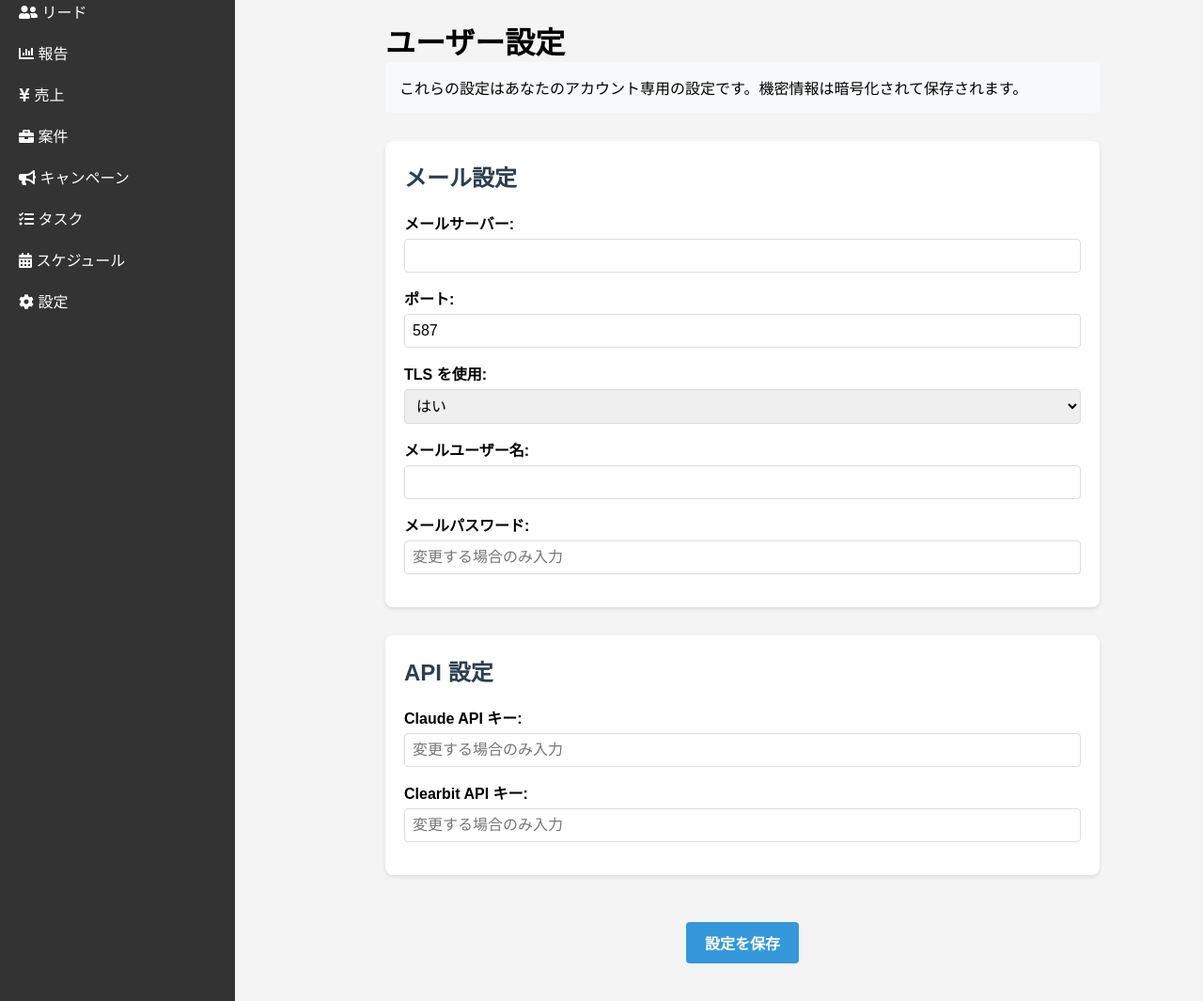
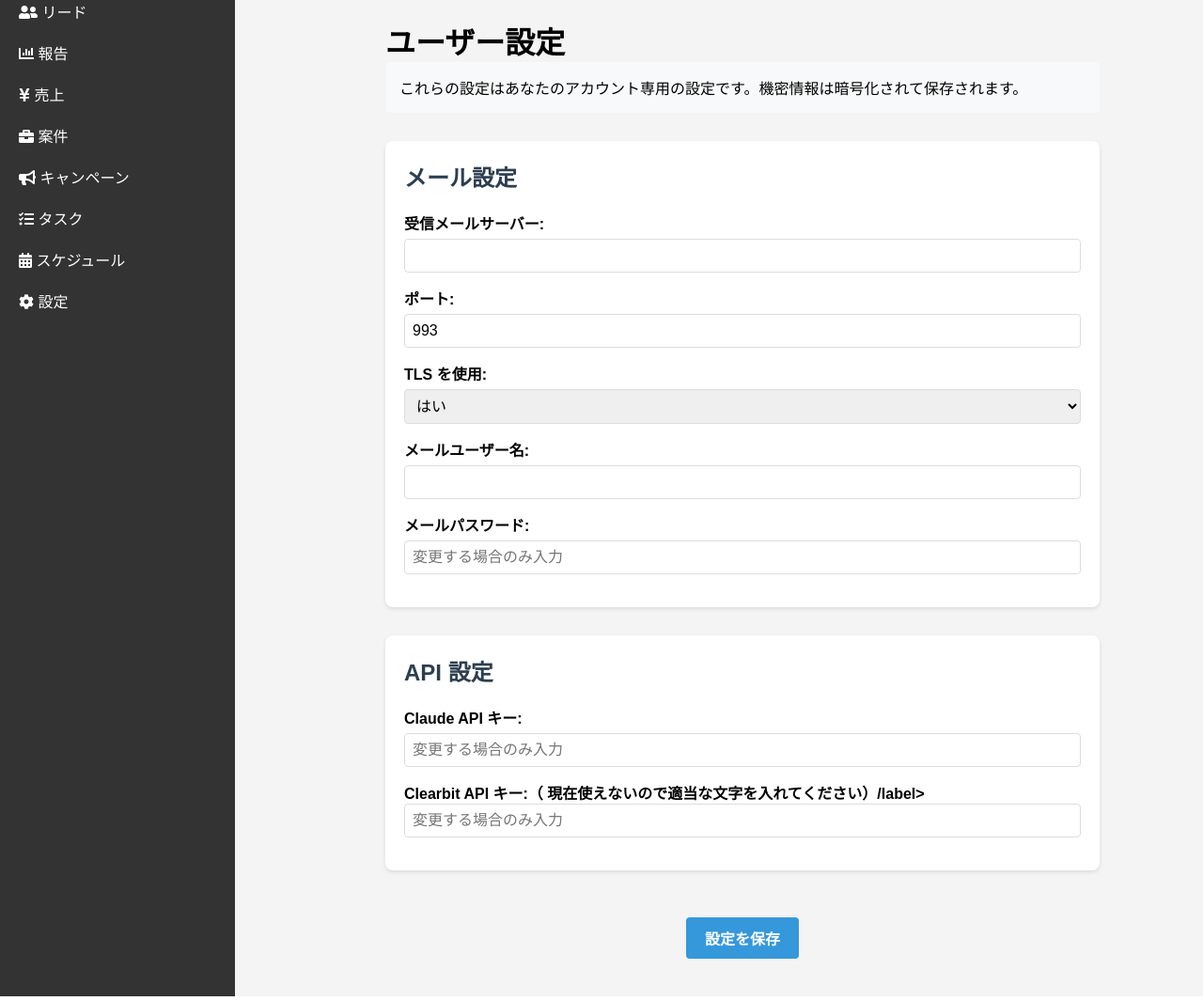
Before and after one commit to macnishio/CRMbyReplitCreate, a Flask app: page /settings/settings in a window 1280 px wide. Shown: the part 74-1139 px from the top of the page at 94% size. Run offline with Flask 3, Linux system fonts and the light colour scheme; the visitor is signed in with stand-in values (Sample User, id 1); data comes from the database, SQL or seed files in the repository.

Commit message:
完成版デプロイ

```diff
--- a/templates/settings/settings.html
+++ b/templates/settings/settings.html
@@ -11,12 +11,12 @@
         <div class="settings-section">
             <h2>メール設定</h2>
             <div class="form-group">
-                <label for="mail_server">メールサーバー:</label>
+                <label for="mail_server">受信メールサーバー:</label>
                 <input type="text" id="mail_server" name="mail_server" value="{{ settings.mail_server if settings else '' }}" required>
             </div>
             <div class="form-group">
                 <label for="mail_port">ポート:</label>
-                <input type="number" id="mail_port" name="mail_port" value="{{ settings.mail_port if settings else 587 }}" required>
+                <input type="number" id="mail_port" name="mail_port" value="{{ settings.mail_port if settings else 993 }}" required>
             </div>
             <div class="form-group">
                 <label for="mail_use_tls">TLS を使用:</label>
@@ -42,7 +42,7 @@
                 <input type="password" id="claude_api_key" name="claude_api_key" placeholder="変更する場合のみ入力">
             </div>
             <div class="form-group">
-                <label for="clearbit_api_key">Clearbit API キー:</label>
+                <label for="clearbit_api_key">Clearbit API キー:（ 現在使えないので適当な文字を入れてください）/label>
                 <input type="password" id="clearbit_api_key" name="clearbit_api_key" placeholder="変更する場合のみ入力">
             </div>
         </div>
```
